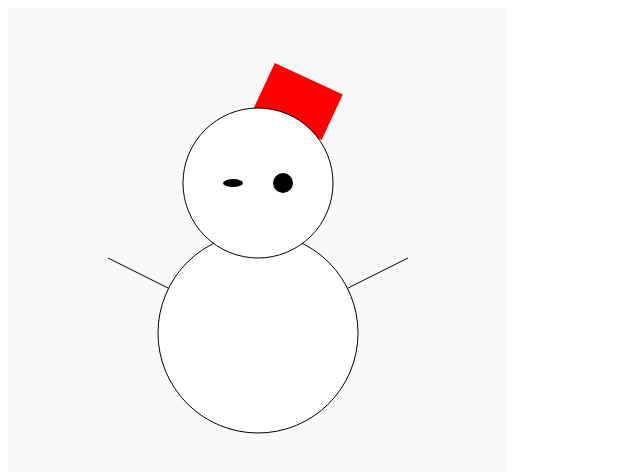
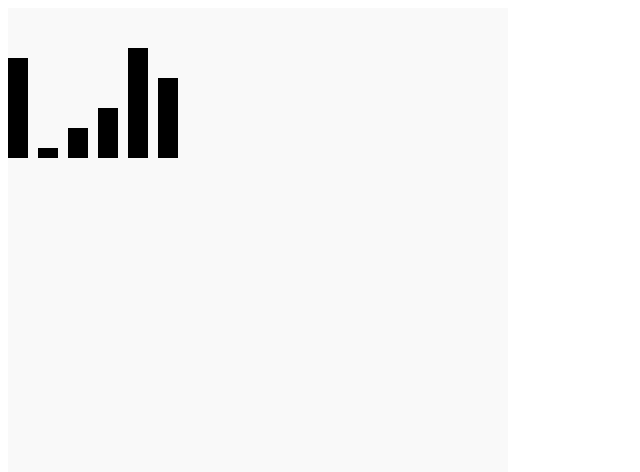
Before and after one commit to SH1NJ00NSE0/ReactStudy, a React (Create React App) app in the folder graphdashboard/: page / in a window 1280 px wide. Shown: the top 472 px of the page, without its empty margins (0-640 px from the left). Built offline with nearby package versions, Linux system fonts and the light colour scheme.

Commit message:
d3.js로 그래프 그리기

```diff
--- a/graphdashboard/src/App.js
+++ b/graphdashboard/src/App.js
@@ -1,11 +1,13 @@
 import E1 from "./components/e-1";
+import E2 from "./components/e-2";
 import SVG from "./components/SVG";
 
 function App() {
 	return (
 		<div>
 			{/* <SVG /> */}
-      <E1/>
+			{/* <E1 /> */}
+			<E2/>
 		</div>
 	);
 }
--- /dev/null
+++ b/graphdashboard/src/components/e-2.js
@@ -0,0 +1,28 @@
+import * as d3 from "d3";
+import { useEffect, useRef } from "react";
+
+const E2 = () => {
+	const canvasRef = useRef();
+	const data = [100, 10, 30, 50, 110, 80];
+
+	useEffect(() => {
+		const canvas = d3.select(canvasRef.current);
+		const svg = canvas
+			.append("svg")
+			.attr("width", 500)
+			.attr("height", 500)
+			.attr("style", "background:#f9f9f9");
+
+		data.forEach((item, index) => {
+			svg.append("rect")
+				.attr("width", 20)
+				.attr("height", item)
+				.attr("x", index * 30)
+				.attr("y", 150 - item);
+		});
+	}, []);
+
+	return <div ref={canvasRef}></div>;
+};
+
+export default E2;
```
